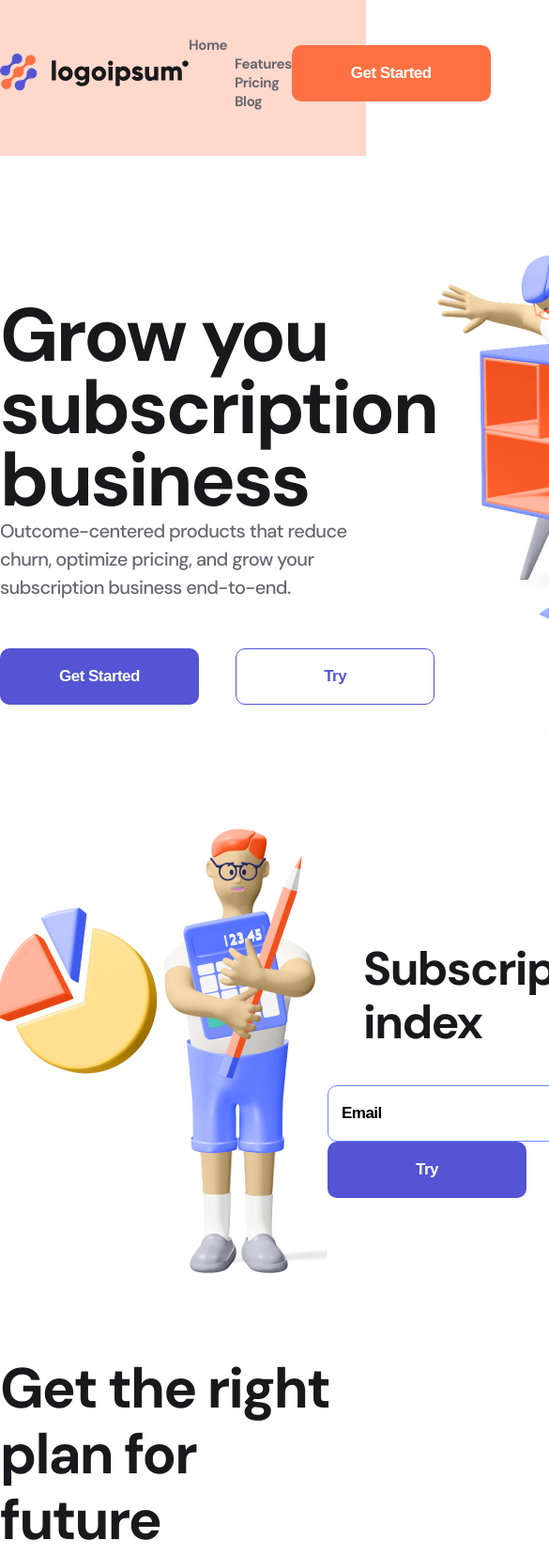
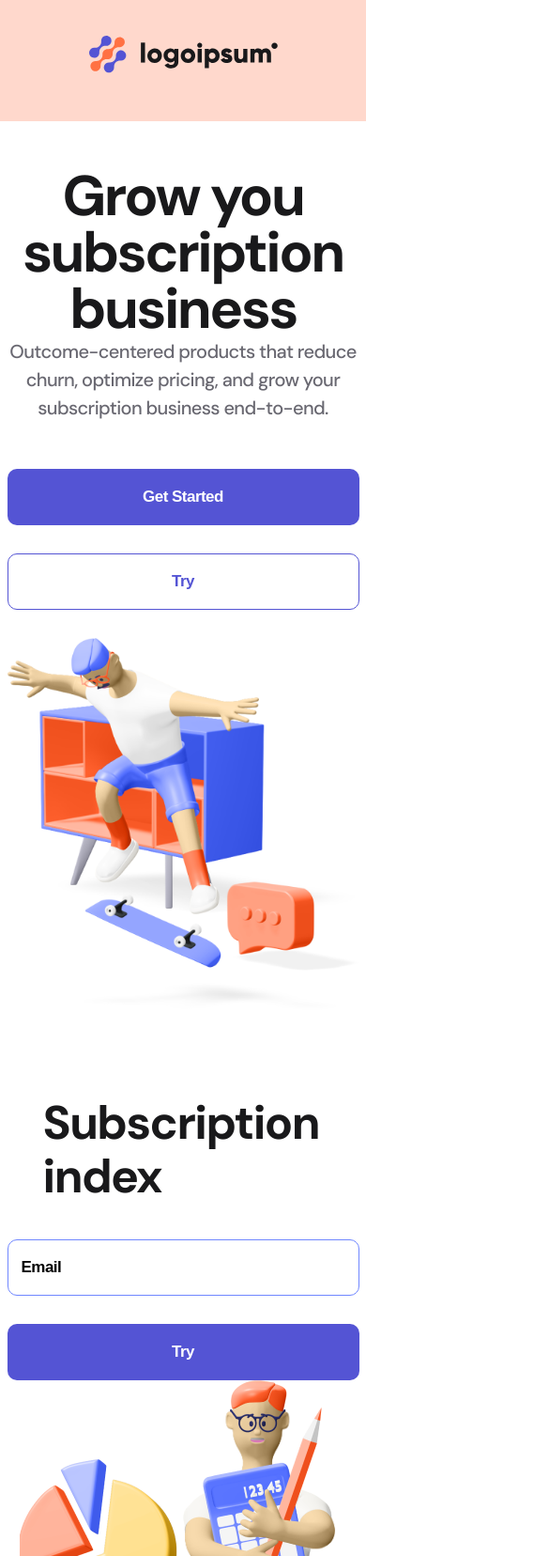
Before and after one commit to Daffirudi/logoipsum, a plain HTML site: page index.html in a window 390 px wide. Shown: the top 1656 px of the page at 94% size, 585 px wide, since content can reach past the window. Drawn offline with nearby package versions, Linux system fonts and the light colour scheme.

Commit message:
Add files via upload

```diff
--- a/index.html
+++ b/index.html
@@ -43,7 +43,7 @@
                     </li>
                 </ol>
             </nav>
-            <div>
+            <div class="header__button-container">
                 <button class="button button__orange">
                     Get Started
                 </button>
@@ -67,7 +67,7 @@
             </button>
         </div>
     </div>
-    <div>
+    <div class="img__container">
         <img src="./img/firstmen.png" alt="firstmen">
     </div>
 </section>
--- a/style/style.css
+++ b/style/style.css
@@ -218,3 +218,76 @@ body{
     color: white;
     transition: 500ms;
 }
+
+
+@media screen and (max-width: 550px){
+    .container{
+        max-width: 375px;
+    }
+
+    .header .nav, .header__button-container{
+        display: none;
+    }
+
+    .header__flex{
+        justify-content: center;
+    }
+
+    .about{
+        flex-direction: column;
+        text-align: center;
+        margin: 50px auto;
+    }
+
+    .about__title{
+        font-size: 60px;
+        line-height: 60px;
+    }
+
+    .button{
+        width: 100%;
+    }
+
+    .button__transparent{
+        margin-left: 0;
+        margin-top: 30px;
+    }
+
+    .about img{
+        width: 100%;
+    }
+
+    .subscribe{
+        flex-direction:column-reverse
+    }
+
+    .input{
+        width: 100%;
+        margin-bottom: 30px;
+    }
+
+    .img__container{
+        margin-top: 30px;
+    }
+
+    .plan__title{
+        text-align: center;
+    }
+
+    .plan__flex{
+        flex-direction: column;
+    }
+
+    .item:not(:last-of-type){
+        margin-bottom: 30px;
+    }
+
+    .item .button{
+        width: 80%;
+    }
+
+    .footer__flex{
+        flex-direction: column;
+    }
+
+}
```
